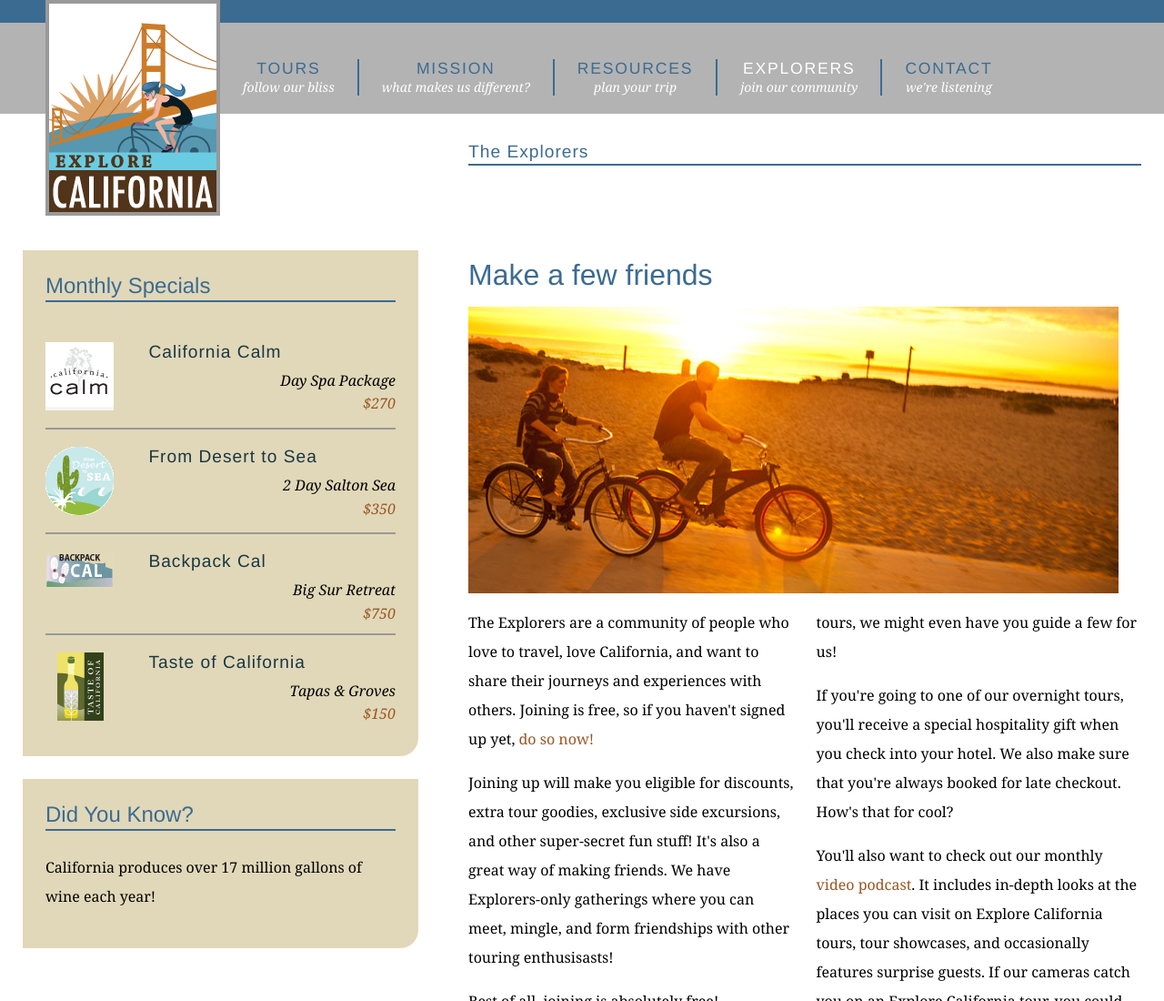
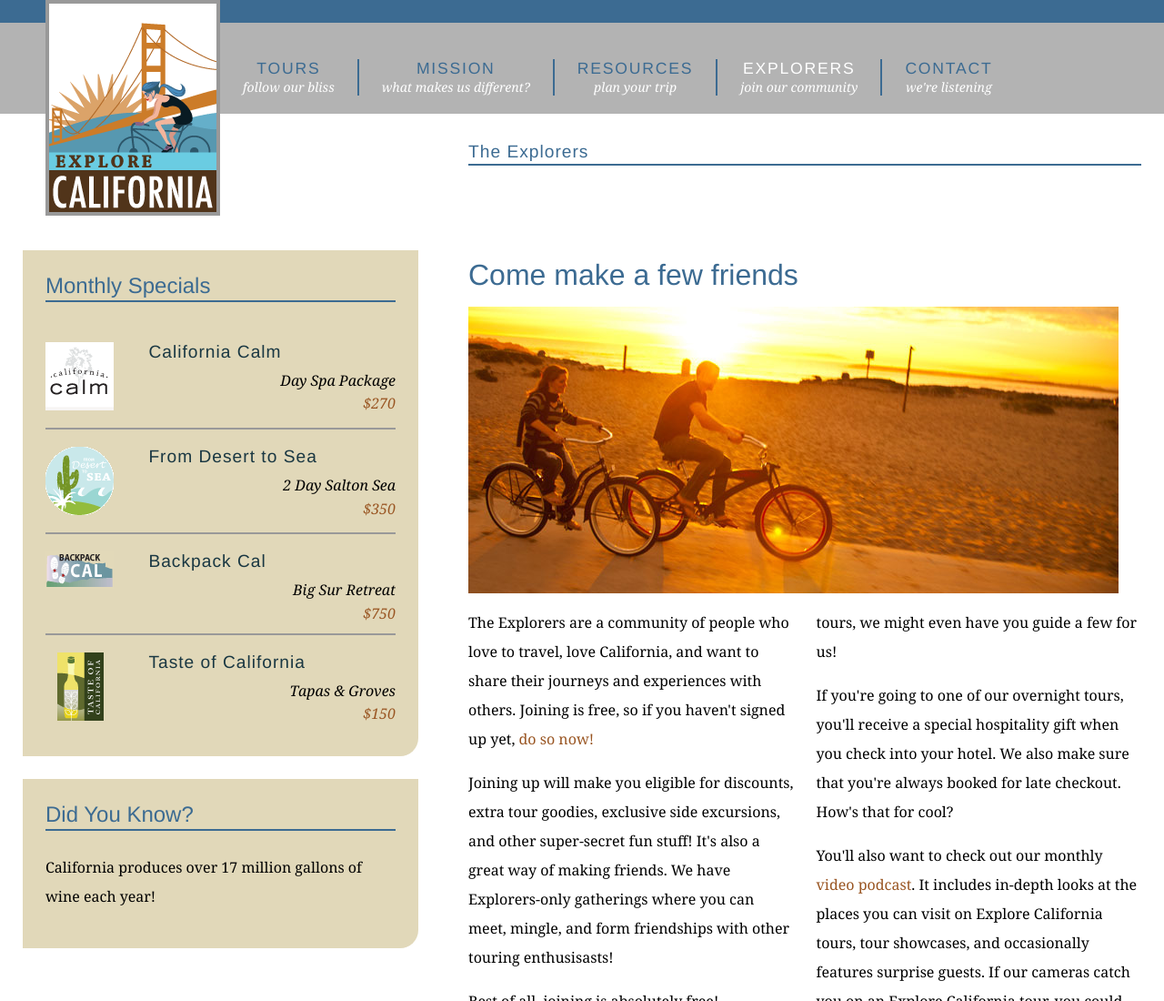
Before and after one commit to oelodran/explore_california, a plain HTML site: page explorers.html in a window 1280 px wide. Shown: the top 1100 px of the page at 91% size. Drawn offline with Linux system fonts and the light colour scheme.

Commit message:
Changes title of Explorers page

```diff
--- a/explorers.html
+++ b/explorers.html
@@ -66,7 +66,7 @@
           </div>
         </div>
         <div id="mainArticle">
-          <h1>Make a few friends</h1>
+          <h1>Come make a few friends</h1>
           <img src="assets/images/bikes.jpg" alt="Come join us!" class="articleImage" />
           <div class="multiCol">
             <p>The Explorers are a community of people who love to travel, love California, and want to share their journeys and experiences with others. Joining is free, so if you haven't signed up yet, <a href="explorers/join.html">do so now!</a></p>
```
